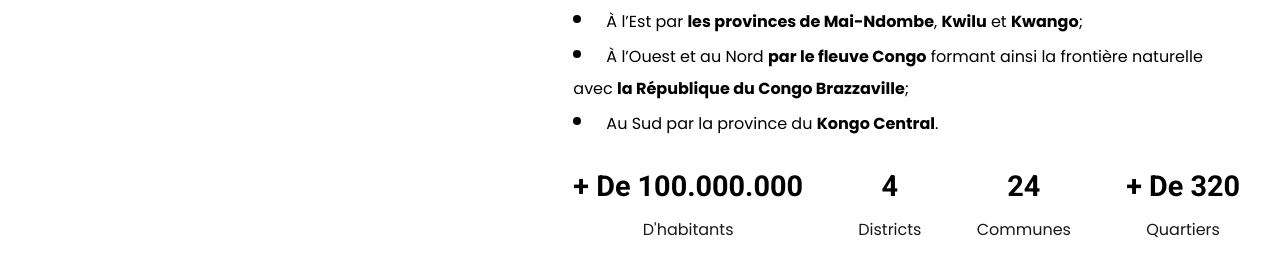
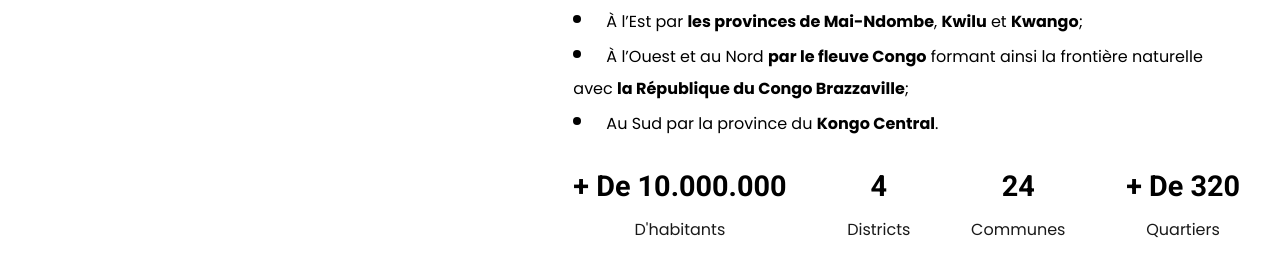
Before and after one commit to Ekoleleibrahim/tk-tourisme, a plain HTML site: page index.html in a window 1280 px wide. Shown: the part 1118-1378 px from the top of the page. Drawn offline with Linux system fonts and the light colour scheme.

Commit message:
Update index.html
Suppression d'un chiffre

```diff
--- a/index.html
+++ b/index.html
@@ -141,7 +141,7 @@
                         </div>
                         <div class="flex flex-statistique">
                             <section>
-                                <h2>+ De 100.000.000</h2>
+                                <h2>+ De 10.000.000</h2>
                                 <p>D'habitants</p>
                             </section>
                             <section>
```
